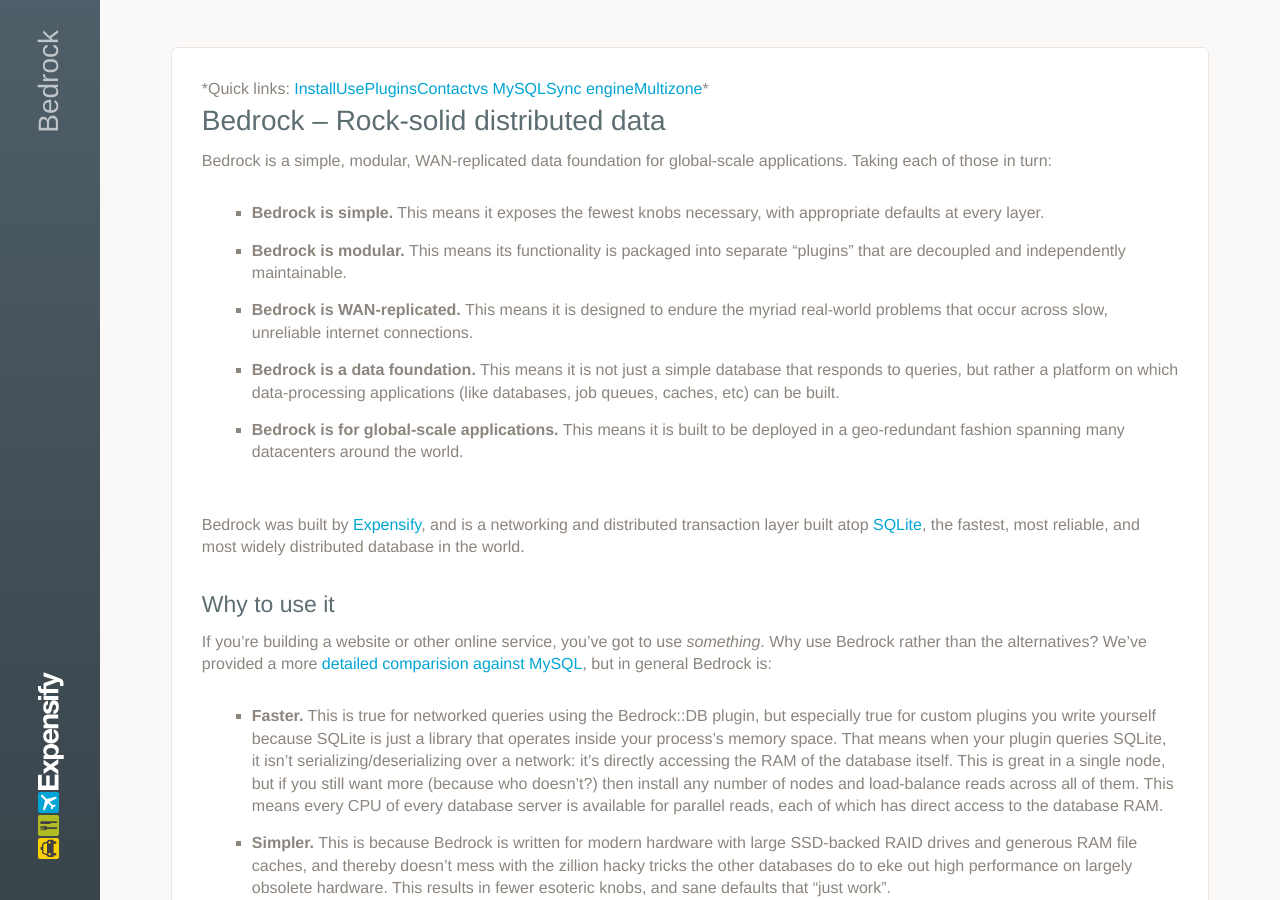
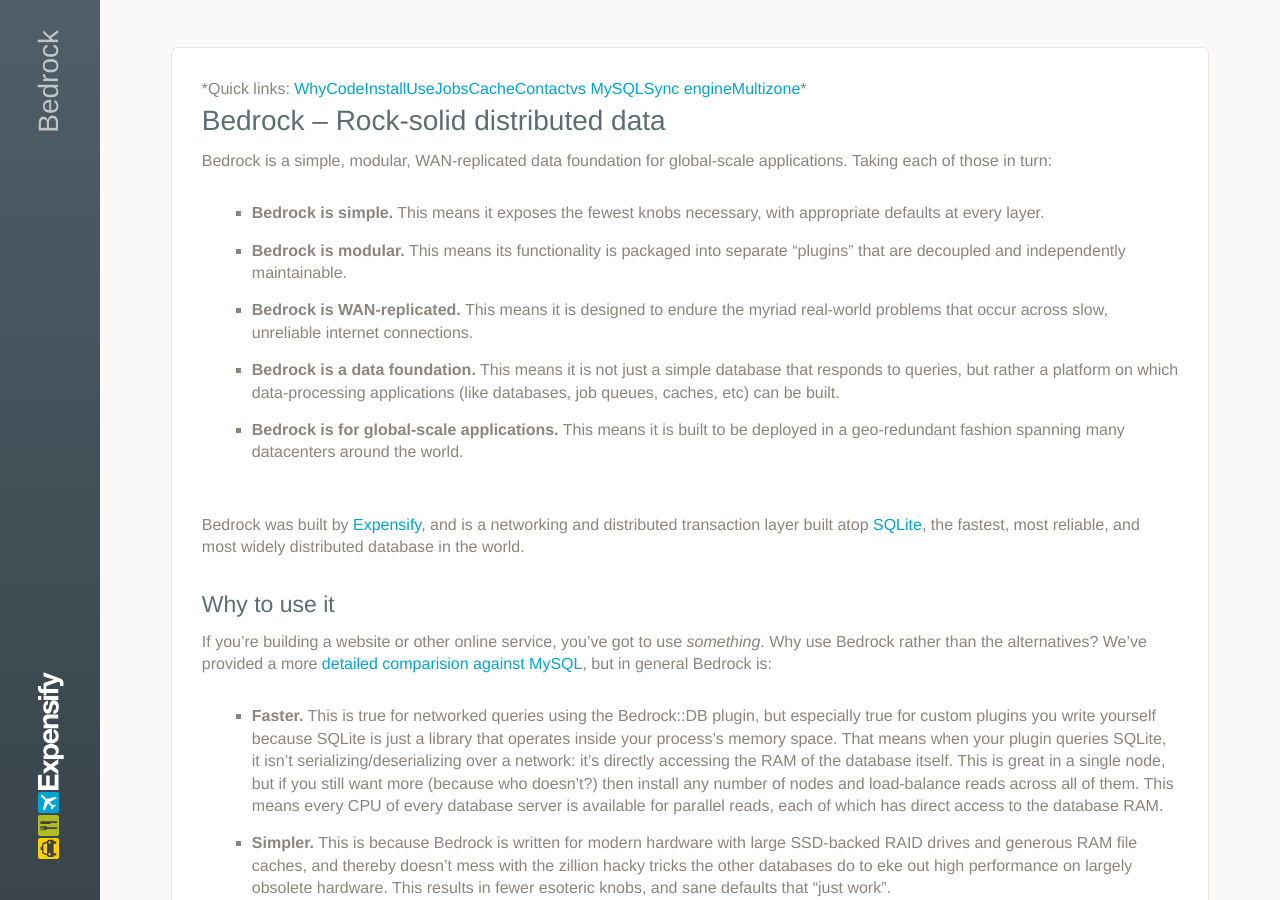
Before and after one commit to Expensify/Bedrock, a Jekyll site: the page built from docs/index.md, in a window 1280 px wide and 900 px high. Built offline with Jekyll 4.4.1, drawn with Linux system fonts in a browser that asks for light colours.

Commit message:
Update index.md

```diff
--- a/docs/index.md
+++ b/docs/index.md
@@ -1,7 +1,7 @@
 ---
 layout: default
 ---
-*Quick links: [Install](http://bedrockdb.com#how-to-get-it) | [Use](http://bedrockdb.com#how-to-use-it) | [Plugins](http://bedrockdb.com#bedrock-plugins) | [Contact](http://bedrockdb.com#how-to-help-and-get-helped) | [vs MySQL](http://bedrockdb.com/vs_mysql.html) | [Sync engine](http://bedrockdb.com/synchronization.html) | [Multizone](http://bedrockdb.com/multizone.html)*
+*Quick links: [Why](http://firstround.com/review/your-database-is-your-prison-heres-how-expensify-broke-free/) | [Code](https://github.com/Expensify/Bedrock) | [Install](http://bedrockdb.com#how-to-get-it) | [Use](http://bedrockdb.com#how-to-use-it) | [Jobs](http://bedrockdb.com/jobs.html) | [Cache](http://bedrockdb.com/cache.html) | [Contact](http://bedrockdb.com#how-to-help-and-get-helped) | [vs MySQL](http://bedrockdb.com/vs_mysql.html) | [Sync engine](http://bedrockdb.com/synchronization.html) | [Multizone](http://bedrockdb.com/multizone.html)*
 
 # Bedrock -- Rock-solid distributed data
 Bedrock is a simple, modular, WAN-replicated data foundation for global-scale applications.  Taking each of those in turn:
```
